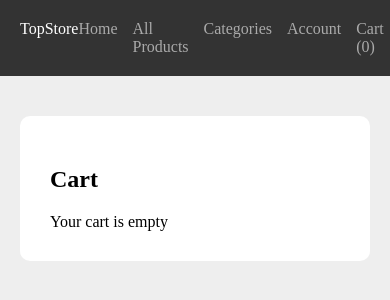
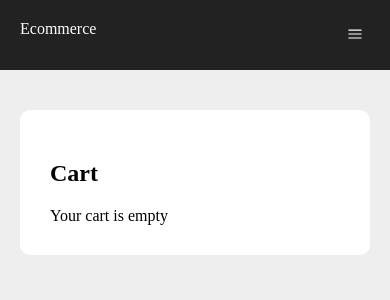
Before and after one commit to grabinskij/front-ecommerce, a Next.js app: page /cart in a window 390 px wide. Shown: the top 300 px of the page. Built offline with nearby package versions, Linux system fonts and the light colour scheme.

Commit message:
Create /api/webhook. Implement mobile responsiveness.

```diff
--- a/components/Header.js
+++ b/components/Header.js
@@ -1,15 +1,18 @@
 import Link from "next/link";
 import styled from "styled-components";
 import Center from "./Center";
-import {useContext} from "react";
+import {useContext, useState} from "react";
 import {CartContext} from "./CartContext";
+import BarsIcon from "./icons/Bars";
 
 const StyledHeader = styled.header`
-    background-color: #333;
+  background-color: #222;
 `;
 const Logo = styled(Link)`
-  color: #fff;
-  text-decoration: none;
+  color:#fff;
+  text-decoration:none;
+  position: relative;
+  z-index: 3;
 `;
 const Wrapper = styled.div`
   display: flex;
@@ -17,31 +20,68 @@ const Wrapper = styled.div`
   padding: 20px 0;
 `;
 const StyledNav = styled.nav`
-  display: flex;
+  ${props => props.mobileNavActive ? `
+    display: block;
+  ` : `
+    display: none;
+  `}
   gap: 15px;
+  position: fixed;
+  top: 0;
+  bottom: 0;
+  left: 0;
+  right: 0;
+  padding: 70px 20px 20px;
+  background-color: #222;
+  @media screen and (min-width: 768px) {
+    display: flex;
+    position: static;
+    padding: 0;
+  }
 `;
 const NavLink = styled(Link)`
-  color: #aaa;
-  text-decoration: none;
+  display: block;
+  color:#aaa;
+  text-decoration:none;
+  padding: 10px 0;
+  @media screen and (min-width: 768px) {
+    padding:0;
+  }
 `;
-
+const NavButton = styled.button`
+  background-color: transparent;
+  width: 30px;
+  height: 30px;
+  border:0;
+  color: white;
+  cursor: pointer;
+  position: relative;
+  z-index: 3;
+  @media screen and (min-width: 768px) {
+    display: none;
+  }
+`;
 
 export default function Header() {
     const {cartProducts} = useContext(CartContext);
+    const [mobileNavActive,setMobileNavActive] = useState(false);
     return (
         <StyledHeader>
             <Center>
                 <Wrapper>
-                    <Logo href={'/'}>TopStore</Logo>
-                    <StyledNav>
+                    <Logo href={'/'}>Ecommerce</Logo>
+                    <StyledNav mobileNavActive={mobileNavActive}>
                         <NavLink href={'/'}>Home</NavLink>
-                        <NavLink href={'/products'}>All Products</NavLink>
+                        <NavLink href={'/products'}>All products</NavLink>
                         <NavLink href={'/categories'}>Categories</NavLink>
                         <NavLink href={'/account'}>Account</NavLink>
-                        <NavLink href={'/cart'}>Cart ({cartProducts?.length})</NavLink>
+                        <NavLink href={'/cart'}>Cart ({cartProducts.length})</NavLink>
                     </StyledNav>
+                    <NavButton onClick={() => setMobileNavActive(prev => !prev)}>
+                        <BarsIcon />
+                    </NavButton>
                 </Wrapper>
             </Center>
         </StyledHeader>
-    )
+    );
 }
--- a/components/NewProducts.js
+++ b/components/NewProducts.js
@@ -4,8 +4,11 @@ import ProductBox from "./ProductBox";
 
 const ProductsGrid = styled.div`
   display: grid;
-  grid-template-columns: 1fr 1fr 1fr 1fr;
+  grid-template-columns: 1fr 1fr;
   gap: 20px;
+  @media screen and (min-width: 768px) {
+    grid-template-columns: 1fr 1fr 1fr 1fr;
+  }
 `;
 const Title =styled.h2`
   font-size: 2rem;
--- a/components/ProductBox.js
+++ b/components/ProductBox.js
@@ -52,7 +52,7 @@ export default function ProductBox({_id, title, description, price, images}){
         <ProductWrapper>
             <WhiteBox href={url}>
                 <div>
-                    <img src={images[0]} alt="img"/>
+                    <img src={images?.[0]} alt="img"/>
                 </div>
             </WhiteBox>
             <ProductInfoBox>
--- /dev/null
+++ b/components/icons/Bars.js
@@ -0,0 +1,9 @@
+export default function BarsIcon({className = 'w-6 h-6'}){
+    return(
+        <svg xmlns="http://www.w3.org/2000/svg" fill="none" viewBox="0 0 24 24" strokeWidth="1.5" stroke="currentColor"
+             className={className}>
+            <path strokeLinecap="round" strokeLinejoin="round" d="M3.75 6.75h16.5M3.75 12h16.5m-16.5 5.25h16.5"/>
+        </svg>
+
+    )
+}
--- a/package.json
+++ b/package.json
@@ -10,6 +10,7 @@
   },
   "dependencies": {
     "axios": "^1.6.1",
+    "micro": "^10.0.1",
     "mongoose": "^8.0.0",
     "next": "14.0.2",
     "react": "^18",
--- a/pages/cart.js
+++ b/pages/cart.js
@@ -70,7 +70,7 @@ const CityHolder = styled.div`
 
 
 export default function cartPage() {
-    const {cartProducts, addProduct, removeProduct} = useContext(CartContext);
+    const {cartProducts, addProduct, removeProduct, clearCart} = useContext(CartContext);
     const [products, setProducts] = useState([]);
     const [name,setName] = useState('');
     const [email,setEmail] = useState('');
@@ -78,6 +78,7 @@ export default function cartPage() {
     const [postalCode,setPostalCode] = useState('');
     const [streetAddress,setStreetAddress] = useState('');
     const [country,setCountry] = useState('');
+    const [isSuccess, setIsSuccess] = useState(false);
 
     useEffect(() => {
         if(cartProducts.length > 0) {
@@ -90,6 +91,15 @@ export default function cartPage() {
         }
     }, [cartProducts]);
 
+    useEffect(() => {
+        if (typeof window === 'undefined'){
+            return;
+        }
+        if(window?.location.href.includes('success')){
+            setIsSuccess(true);
+            clearCart();
+        }
+    }, []);
 
     function moreOfThisProduct(id){
         addProduct(id);
@@ -114,21 +124,21 @@ export default function cartPage() {
         total += price;
     }
 
-    // if(window.location.href.includes('success')){
-    //     return (
-    //         <>
-    //             <Header />
-    //             <Center>
-    //                 <ColumnsWrapper>
-    //                     <Box>
-    //                         <h1>Thanks for your order!</h1>
-    //                         <p>We will email you after the order will be sent.</p>
-    //                     </Box>
-    //                 </ColumnsWrapper>
-    //             </Center>
-    //         </>
-    //     )
-    // }
+    if(isSuccess){
+        return (
+            <>
+                <Header />
+                <Center>
+                    <ColumnsWrapper>
+                        <Box>
+                            <h1>Thanks for your order!</h1>
+                            <p>We will email you after the order will be sent.</p>
+                        </Box>
+                    </ColumnsWrapper>
+                </Center>
+            </>
+        )
+    }
     return (
         <>
             <Header/>
```
Also changed, not shown: components/Featured.js (+21 -3 lines), components/WhiteBox.js (added, +9 -0 lines), pages/api/webhook.js (added, +42 -0 lines), 1 other file (tests, documents, lock files or other folders).
